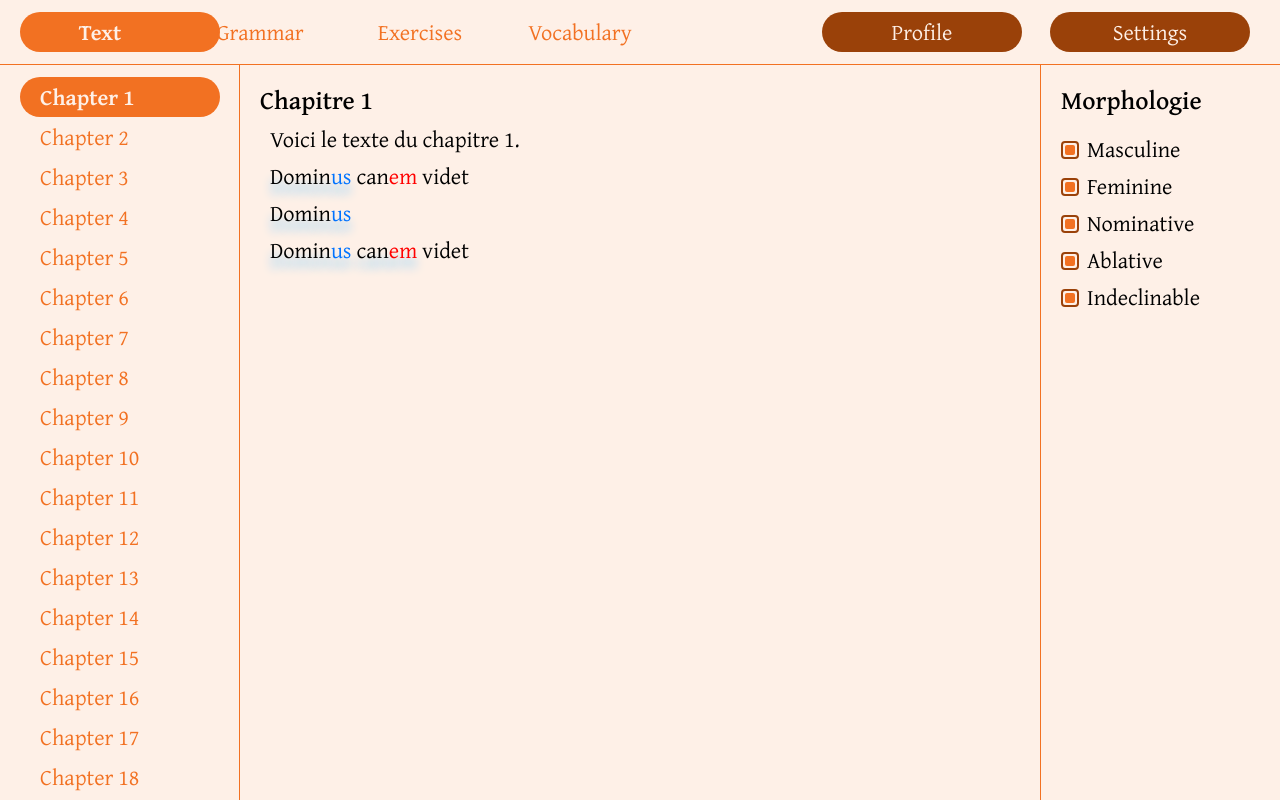
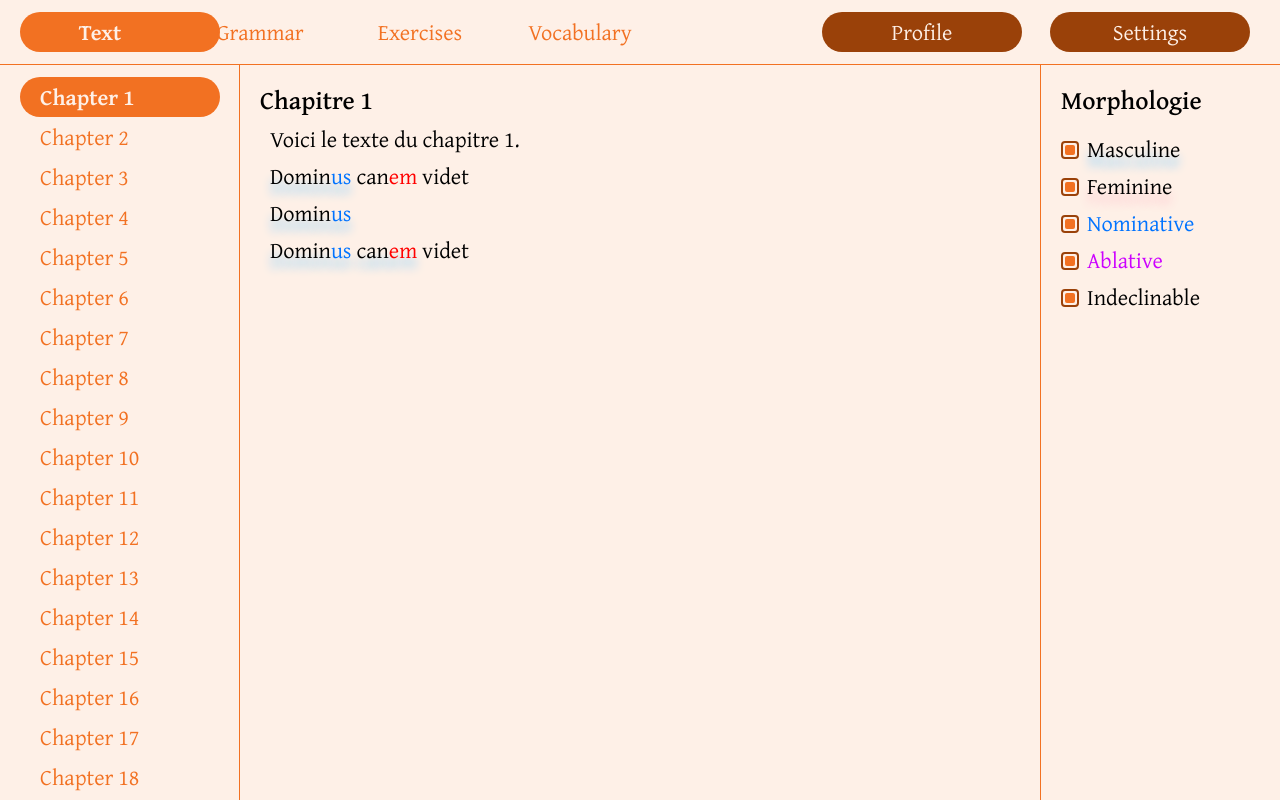
Before and after one commit to GDL75/llpsi-frontend, a Next.js app: page /chapter/09/content in a window 1280 px wide. Shown: the top 800 px of the page. Built offline with nearby package versions, Linux system fonts and the light colour scheme.

Commit message:
Correction on SidebarRight

```diff
--- a/components/layout/SidebarRight.js
+++ b/components/layout/SidebarRight.js
@@ -21,7 +21,7 @@ export default function SidebarRight() {
             <CustomCheckbox
               key={morph.key}
               label={t(morph.key)}
-              labelClassName={morph.styleClass}
+              labelClassName={morph.key}
               checked={enabled[morph.key]}
               onChange={() => dispatch(toggleMorphology(morph.key))}
             />
```
